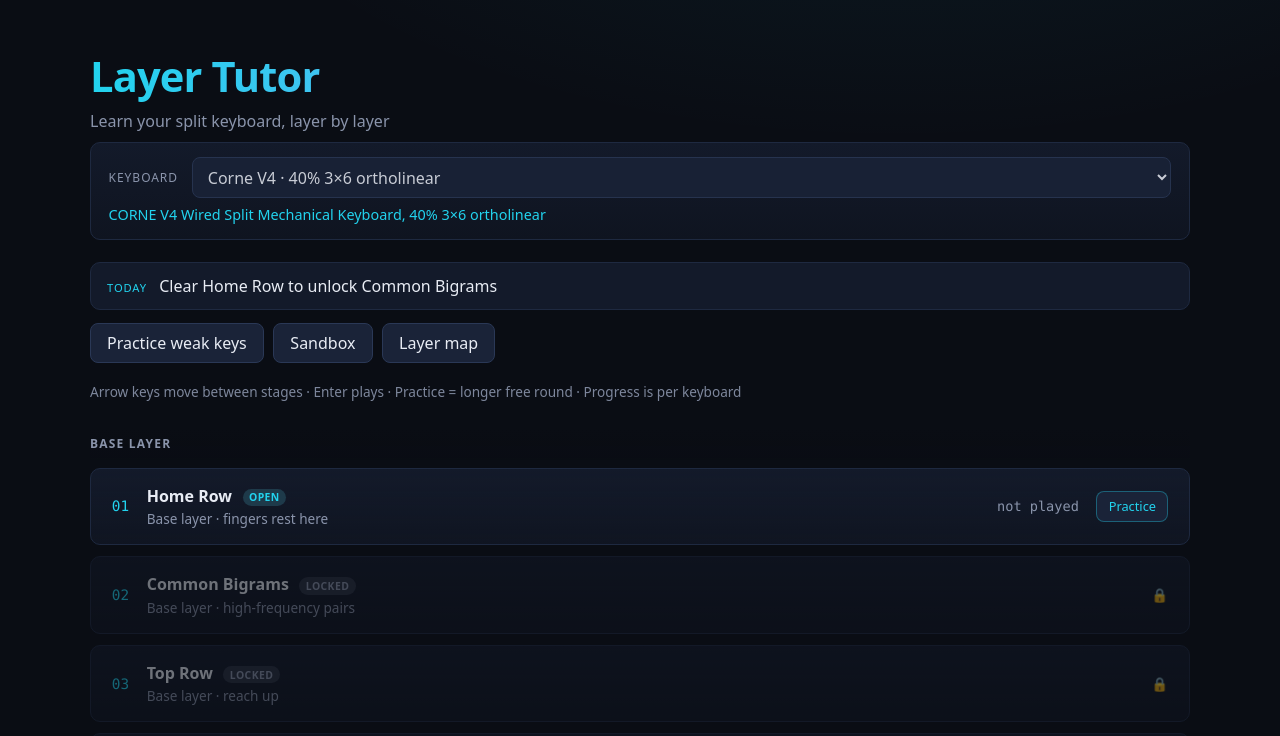
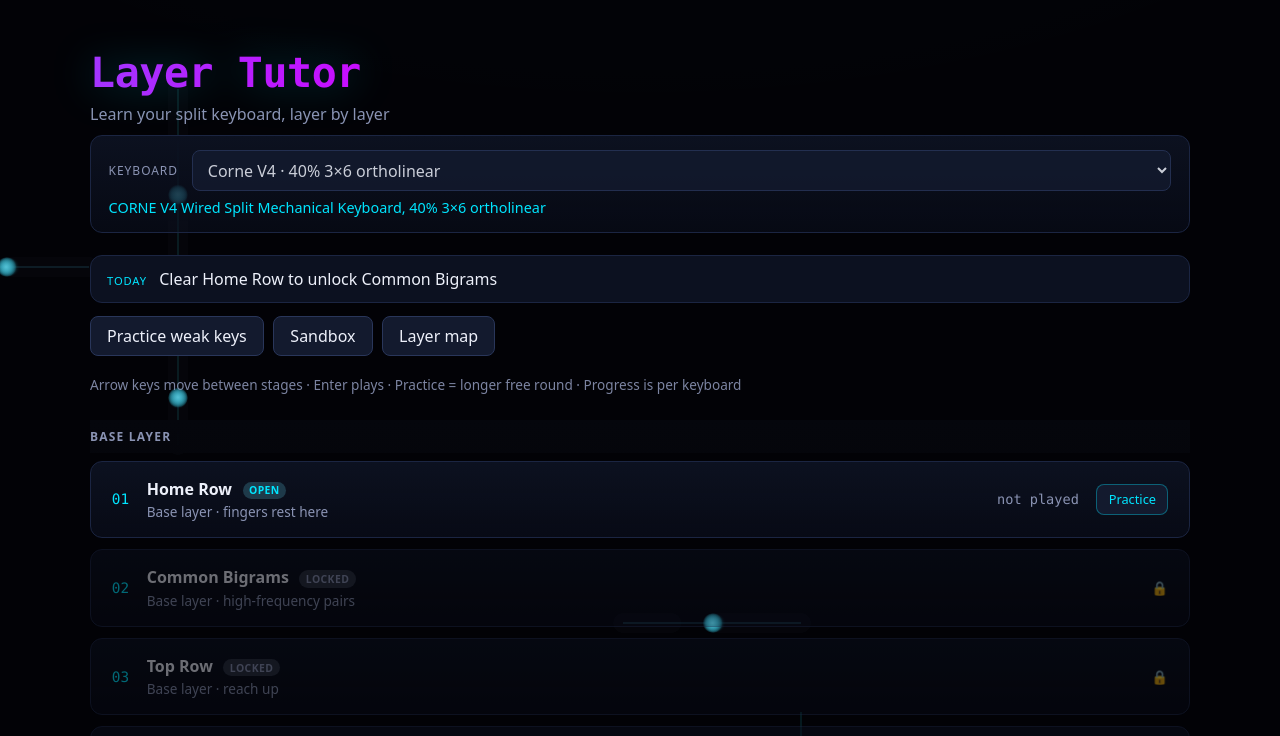
Before and after one commit to thebiglaskowski/layer-tutor, a website with bundled scripts: page typing-tutor/index.html in a window 1280 px wide. Both pictures are taken after a click on the button "Skip intro". Shown: the top 736 px of the page. Built offline with nearby package versions, Linux system fonts and the light colour scheme.

Commit message:
feat: electric-neon redesign with Signal Trace canvas effects
Push the palette to true neon saturation (cyan/green/amber/magenta/
crimson) and deepen the dark theme, then add one disciplined signature:
an ambient circuit-trace canvas behind the app plus a reactive pulse
that fires from each typed key toward its half's controller point,
colored by layer, with a short-circuit crackle on misses. Literalizes
the app's own teaching model (a keystroke is a signal through the
matrix) rather than decorating on top of it.

Co-Authored-By: Claude Sonnet 5 <noreply@anthropic.com>

```diff
--- a/typing-tutor/index.html
+++ b/typing-tutor/index.html
@@ -14,6 +14,9 @@
 <body>
   <a class="skip-link" href="#app">Skip to content</a>
   <div id="aria-live" class="sr-only" aria-live="polite" aria-atomic="true"></div>
+
+  <canvas id="fx-ambient" class="fx-canvas" aria-hidden="true"></canvas>
+  <canvas id="fx-signal" class="fx-canvas" aria-hidden="true"></canvas>
 
   <main id="app">
     <!-- ========== ONBOARDING ========== -->
--- /dev/null
+++ b/typing-tutor/js/canvasEffects.js
@@ -0,0 +1,275 @@
+// "Signal Trace" canvas effects: the app's one visual signature.
+//
+// Layer Tutor teaches that a keystroke is a signal traveling a keyboard
+// matrix to the controller. This module makes that literal:
+//  - an ambient canvas draws a sparse, slow-pulsing circuit-trace field
+//    behind the whole app (bright on idle screens, dimmed during typing
+//    so it never competes with focus)
+//  - a reactive overlay canvas fires a signal pulse from the key just
+//    typed toward its half's controller point, colored by the active
+//    layer; wrong keys get a red short-circuit crackle instead
+//
+// DOM/canvas access lives here by design, alongside keyboardRenderer.js
+// and ui.js. Pure state (traces, sparks) is closed over per module since
+// there is only ever one app instance on screen.
+
+const REDUCE_MOTION_CLASS = 'reduce-motion';
+
+let ambientCanvas = null;
+let signalCanvas = null;
+let ambientCtx = null;
+let signalCtx = null;
+let dpr = 1;
+let traces = [];
+let sparks = [];
+let rafId = null;
+let lastFrame = 0;
+
+function reducedMotion() {
+  return document.documentElement.classList.contains(REDUCE_MOTION_CLASS);
+}
+
+function sizeCanvas(canvas) {
+  const w = window.innerWidth;
+  const h = window.innerHeight;
+  dpr = Math.min(2, window.devicePixelRatio || 1);
+  canvas.width = Math.round(w * dpr);
+  canvas.height = Math.round(h * dpr);
+  const ctx = canvas.getContext('2d');
+  ctx.setTransform(dpr, 0, 0, dpr, 0, 0);
+  return { w, h, ctx };
+}
+
+const TRACE_HUES = [
+  { hue: 189, weight: 0.7 }, // accent cyan — base signal
+  { hue: 291, weight: 0.15 }, // shift violet
+  { hue: 38, weight: 0.15 }, // hold amber
+];
+
+function pickHue() {
+  const r = Math.random();
+  let acc = 0;
+  for (const t of TRACE_HUES) {
+    acc += t.weight;
+    if (r <= acc) return t.hue;
+  }
+  return TRACE_HUES[0].hue;
+}
+
+/** Build a sparse field of rectilinear PCB-style traces sized to the viewport. */
+function generateTraces(w, h) {
+  const grid = Math.max(64, Math.round(Math.min(w, h) / 9));
+  const count = Math.round((w * h) / (grid * grid * 26));
+  const next = [];
+  for (let i = 0; i < count; i++) {
+    const x0 = Math.round((Math.random() * w) / grid) * grid;
+    const y0 = Math.round((Math.random() * h) / grid) * grid;
+    const legs = 1 + Math.floor(Math.random() * 2);
+    const pts = [[x0, y0]];
+    let [x, y] = [x0, y0];
+    for (let l = 0; l < legs; l++) {
+      const horizontal = Math.random() < 0.5;
+      const dist = grid * (1 + Math.floor(Math.random() * 4));
+      x = horizontal ? x + (Math.random() < 0.5 ? dist : -dist) : x;
+      y = horizontal ? y : y + (Math.random() < 0.5 ? dist : -dist);
+      pts.push([x, y]);
+    }
+    next.push({
+      pts,
+      hue: pickHue(),
+      phase: Math.random(),
+      speed: 0.05 + Math.random() * 0.06,
+    });
+  }
+  traces = next;
+}
+
+function pathLength(pts) {
+  let total = 0;
+  for (let i = 1; i < pts.length; i++) {
+    total += Math.hypot(pts[i][0] - pts[i - 1][0], pts[i][1] - pts[i - 1][1]);
+  }
+  return total;
+}
+
+function pointAt(pts, t) {
+  const total = pathLength(pts);
+  let target = t * total;
+  for (let i = 1; i < pts.length; i++) {
+    const segLen = Math.hypot(pts[i][0] - pts[i - 1][0], pts[i][1] - pts[i - 1][1]);
+    if (target <= segLen || i === pts.length - 1) {
+      const frac = segLen ? target / segLen : 0;
+      return [
+        pts[i - 1][0] + (pts[i][0] - pts[i - 1][0]) * frac,
+        pts[i - 1][1] + (pts[i][1] - pts[i - 1][1]) * frac,
+      ];
+    }
+    target -= segLen;
+  }
+  return pts[pts.length - 1];
+}
+
+function drawAmbient(w, h, dt) {
+  ambientCtx.setTransform(dpr, 0, 0, dpr, 0, 0);
+  ambientCtx.fillStyle = 'rgba(5, 6, 12, 0.22)';
+  ambientCtx.fillRect(0, 0, w, h);
+
+  for (const t of traces) {
+    ambientCtx.strokeStyle = `hsl(${t.hue} 70% 55% / 0.07)`;
+    ambientCtx.lineWidth = 1;
+    ambientCtx.beginPath();
+    ambientCtx.moveTo(t.pts[0][0], t.pts[0][1]);
+    for (let i = 1; i < t.pts.length; i++) ambientCtx.lineTo(t.pts[i][0], t.pts[i][1]);
+    ambientCtx.stroke();
+
+    t.phase = (t.phase + t.speed * dt) % 1;
+    const [px, py] = pointAt(t.pts, t.phase);
+    const grad = ambientCtx.createRadialGradient(px, py, 0, px, py, 10);
+    grad.addColorStop(0, `hsl(${t.hue} 100% 70% / 0.9)`);
+    grad.addColorStop(1, `hsl(${t.hue} 100% 60% / 0)`);
+    ambientCtx.fillStyle = grad;
+    ambientCtx.beginPath();
+    ambientCtx.arc(px, py, 10, 0, Math.PI * 2);
+    ambientCtx.fill();
+  }
+}
+
+function drawSignal(w, h) {
+  signalCtx.setTransform(dpr, 0, 0, dpr, 0, 0);
+  signalCtx.clearRect(0, 0, w, h);
+  signalCtx.globalCompositeOperation = 'lighter';
+
+  sparks = sparks.filter((s) => performance.now() - s.start < s.duration);
+  for (const s of sparks) {
+    const t = Math.min(1, (performance.now() - s.start) / s.duration);
+    if (s.kind === 'signal') {
+      const eased = 1 - (1 - t) * (1 - t);
+      const x = s.x0 + (s.x1 - s.x0) * eased;
+      const y = s.y0 + (s.y1 - s.y0) * eased - Math.sin(eased * Math.PI) * 18;
+      const fade = 1 - t;
+      signalCtx.strokeStyle = `hsl(${s.hue} 100% 65% / ${0.5 * fade})`;
+      signalCtx.lineWidth = 2;
+      signalCtx.beginPath();
+      signalCtx.moveTo(s.x0, s.y0);
+      signalCtx.quadraticCurveTo(s.x0 + (x - s.x0) * 0.5, s.y0 - 18, x, y);
+      signalCtx.stroke();
+      const grad = signalCtx.createRadialGradient(x, y, 0, x, y, 9);
+      grad.addColorStop(0, `hsl(${s.hue} 100% 75% / ${0.95 * fade})`);
+      grad.addColorStop(1, `hsl(${s.hue} 100% 65% / 0)`);
+      signalCtx.fillStyle = grad;
+      signalCtx.beginPath();
+      signalCtx.arc(x, y, 9, 0, Math.PI * 2);
+      signalCtx.fill();
+    } else {
+      // short-circuit crackle: jittery red spikes radiating from the key
+      const fade = 1 - t;
+      for (const a of s.angles) {
+        const len = s.r * (0.5 + t * 0.5);
+        const jx = s.x + Math.cos(a) * len + (Math.random() - 0.5) * 4;
+        const jy = s.y + Math.sin(a) * len + (Math.random() - 0.5) * 4;
+        signalCtx.strokeStyle = `hsl(${s.hue} 100% 60% / ${0.8 * fade})`;
+        signalCtx.lineWidth = 1.5;
+        signalCtx.beginPath();
+        signalCtx.moveTo(s.x, s.y);
+        signalCtx.lineTo(jx, jy);
+        signalCtx.stroke();
+      }
+    }
+  }
+  signalCtx.globalCompositeOperation = 'source-over';
+}
+
+function tick(now) {
+  if (reducedMotion() || document.hidden) {
+    rafId = null;
+    return;
+  }
+  const dt = lastFrame ? Math.min(0.05, (now - lastFrame) / 1000) : 0.016;
+  lastFrame = now;
+  const w = window.innerWidth;
+  const h = window.innerHeight;
+  drawAmbient(w, h, dt);
+  drawSignal(w, h);
+  rafId = requestAnimationFrame(tick);
+}
+
+function ensureLoop() {
+  if (rafId == null && !reducedMotion() && !document.hidden) {
+    lastFrame = 0;
+    rafId = requestAnimationFrame(tick);
+  }
+}
+
+function handleResize() {
+  if (!ambientCanvas) return;
+  const { w, h, ctx: actx } = sizeCanvas(ambientCanvas);
+  ambientCtx = actx;
+  const { ctx: sctx } = sizeCanvas(signalCanvas);
+  signalCtx = sctx;
+  generateTraces(w, h);
+}
+
+/** Mount the two effect canvases. Call once at startup. */
+export function initEffects() {
+  ambientCanvas = document.getElementById('fx-ambient');
+  signalCanvas = document.getElementById('fx-signal');
+  if (!ambientCanvas || !signalCanvas) return;
+
+  handleResize();
+  window.addEventListener('resize', handleResize);
+  document.addEventListener('visibilitychange', () => {
+    if (!document.hidden) ensureLoop();
+  });
+  window
+    .matchMedia('(prefers-reduced-motion: reduce)')
+    .addEventListener?.('change', () => ensureLoop());
+
+  ensureLoop();
+}
+
+/**
+ * Dim the ambient field during active typing so it never competes with the
+ * prompt, and let it shine on idle/menu/results screens.
+ */
+export function setAmbientForScreen(screenId) {
+  if (!ambientCanvas) return;
+  ambientCanvas.style.opacity = screenId === 'screen-game' ? '0.16' : '0.85';
+}
+
+const LAYER_HUE = { 0: 189, 1: 38, 2: 291 };
+
+/** Fire a signal pulse from the just-typed key toward its half's controller point. */
+export function signalFromKey(keyInfo, layer = 0) {
+  if (!signalCtx || reducedMotion() || !keyInfo?.rect) return;
+  const { rect, halfRect } = keyInfo;
+  const x0 = rect.left + rect.width / 2;
+  const y0 = rect.top + rect.height / 2;
+  const x1 = halfRect ? halfRect.left + halfRect.width / 2 : x0;
+  const y1 = halfRect ? halfRect.bottom - 8 : y0 + 40;
+  sparks.push({
+    kind: 'signal',
+    x0, y0, x1, y1,
+    hue: LAYER_HUE[layer] ?? LAYER_HUE[0],
+    start: performance.now(),
+    duration: 420,
+  });
+  ensureLoop();
+}
+
+/** Fire a short-circuit crackle at a mis-hit key. */
+export function shortCircuitAtKey(keyInfo) {
+  if (!signalCtx || reducedMotion() || !keyInfo?.rect) return;
+  const { rect } = keyInfo;
+  const angles = Array.from({ length: 6 }, () => Math.random() * Math.PI * 2);
+  sparks.push({
+    kind: 'crackle',
+    x: rect.left + rect.width / 2,
+    y: rect.top + rect.height / 2,
+    r: Math.max(rect.width, rect.height) * 0.6,
+    angles,
+    hue: 350,
+    start: performance.now(),
+    duration: 260,
+  });
+  ensureLoop();
+}
--- a/typing-tutor/js/main.js
+++ b/typing-tutor/js/main.js
@@ -14,6 +14,7 @@ import { createStorage } from './storage.js';
 import { renderKeyboard, renderHeatmapBoard } from './keyboardRenderer.js';
 import * as sound from './sound.js';
 import * as ui from './ui.js';
+import { initEffects, signalFromKey, shortCircuitAtKey } from './canvasEffects.js';
 
 const storage = createStorage(STAGES.map((s) => s.id), globalThis.localStorage, {
   defaultBoardId: DEFAULT_BOARD_ID,
@@ -341,6 +342,8 @@ function sandboxType(ch) {
   if (sandboxLoad) {
     const target = sandboxLoad[sandboxCursor];
     if (ch === target) {
+      const hitTarget = activeBoard.charToKey(ch);
+      if (hitTarget) signalFromKey(sandboxKb?.getKeyRect(hitTarget.keyId), hitTarget.layer);
       sandboxCursor += 1;
       renderSandboxPrompt();
       sound.playCorrect();
@@ -351,6 +354,8 @@ function sandboxType(ch) {
     } else {
       sound.playError();
       sandboxKb?.flashWrong(ch, (c) => activeBoard.charToKey(c));
+      const wrongTarget = activeBoard.charToKey(ch);
+      if (wrongTarget) shortCircuitAtKey(sandboxKb?.getKeyRect(wrongTarget.keyId));
     }
     const nextCh = sandboxLoad ? sandboxLoad[sandboxCursor] : ch;
     const t = activeBoard.charToKey(nextCh);
@@ -368,6 +373,7 @@ function sandboxType(ch) {
   prompt.textContent += ch === ' ' ? '·' : ch;
   if (prompt.textContent.length > 80) prompt.textContent = prompt.textContent.slice(-60);
   const t = activeBoard.charToKey(ch);
+  if (t) signalFromKey(sandboxKb?.getKeyRect(t.keyId), t.layer);
   sandboxKb?.highlightTarget(t, { fullLayerMap: settings().fullLayerMap !== false });
   const tip = document.getElementById('sandbox-tip');
   if (tip) tip.textContent = contextualTip(ch, (c) => activeBoard.charToKey(c), '');
@@ -477,14 +483,18 @@ document.addEventListener('keydown', (e) => {
   e.stopPropagation();
   ui.focusTypingSurface();
 
+  const typedTarget = activeBoard.charToKey(ch);
   const result = handleKey(game, ch, now());
   if (result === 'error') {
     sound.playError();
     ui.flashError();
     kb?.flashWrong(ch, (c) => activeBoard.charToKey(c));
+    const wrongTarget = activeBoard.charToKey(ch);
+    if (wrongTarget) shortCircuitAtKey(kb?.getKeyRect(wrongTarget.keyId));
     ui.renderLiveStats(stats(game, now()), `${game.itemIndex + 1}/${game.items.length}`, stage?._wpmGoal || 0);
     return;
   }
+  if (typedTarget) signalFromKey(kb?.getKeyRect(typedTarget.keyId), typedTarget.layer);
   if (result === 'done') {
     finishStage();
     return;
@@ -693,4 +703,6 @@ if (window.matchMedia('(prefers-reduced-motion: reduce)').matches) {
   document.documentElement.classList.add('reduce-motion');
 }
 
+initEffects();
+
 goMenu();
--- a/typing-tutor/js/ui.js
+++ b/typing-tutor/js/ui.js
@@ -2,6 +2,7 @@
 
 import { STAGES, TRACK_META, FLUENT_WPM, PASS_ACCURACY, todaysFocus } from './lessons.js';
 import { boardFullLabel, boardLabel } from './boards/index.js';
+import { setAmbientForScreen } from './canvasEffects.js';
 
 const SCREENS = [
   'screen-menu', 'screen-game', 'screen-results',
@@ -18,6 +19,7 @@ export function showScreen(id) {
     el.classList.toggle('hidden', !on);
     el.setAttribute('aria-hidden', on ? 'false' : 'true');
   }
+  setAmbientForScreen(id);
   requestAnimationFrame(() => {
     if (id === 'screen-menu') {
       document.querySelector('.stage-card:not(.locked)')?.focus();
--- a/typing-tutor/style.css
+++ b/typing-tutor/style.css
@@ -1,17 +1,17 @@
 :root {
-  --bg: #0a0d14;
-  --panel: #131a2a;
-  --panel-edge: #1e2940;
-  --key: #1a2338;
-  --key-edge: #2a3856;
-  --text: #e8ecf4;
-  --text-dim: #8a94ab;
-  --accent: #22d3ee;
-  --correct: #34d399;
-  --hold: #fbbf24;
-  --shift: #a78bfa;
-  --error: #f87171;
-  --radius: 10px;
+  --bg: #05060c;
+  --panel: #0c1120;
+  --panel-edge: #1b2542;
+  --key: #131a2e;
+  --key-edge: #29365a;
+  --text: #edf0fa;
+  --text-dim: #8a93b3;
+  --accent: #00e5ff;
+  --correct: #22ff88;
+  --hold: #ffb200;
+  --shift: #d400ff;
+  --error: #ff1f4c;
+  --radius: 12px;
   /* System stacks only — PWA works offline without webfont fetches */
   --mono: ui-monospace, 'Cascadia Code', 'SF Mono', Menlo, Consolas, monospace;
   --sans: system-ui, -apple-system, 'Segoe UI', Roboto, Ubuntu, Cantarell, sans-serif;
@@ -33,16 +33,27 @@
 body {
   font-family: var(--sans);
   background:
-    radial-gradient(1200px 600px at 70% -10%, rgba(34, 211, 238, 0.08), transparent 60%),
-    radial-gradient(900px 500px at 10% 110%, rgba(251, 191, 36, 0.05), transparent 60%),
+    radial-gradient(1400px 700px at 50% -15%, rgba(0, 229, 255, 0.05), transparent 62%),
     var(--bg);
   color: var(--text);
   min-height: 100vh;
   display: flex;
   justify-content: center;
+  position: relative;
+  overflow-x: hidden;
 }
 
-#app { width: min(1100px, 94vw); padding: 3rem 0 4rem; }
+.fx-canvas {
+  position: fixed;
+  inset: 0;
+  width: 100vw;
+  height: 100vh;
+  pointer-events: none;
+}
+#fx-ambient { z-index: 0; transition: opacity 0.6s ease; }
+#fx-signal { z-index: 15; }
+
+#app { position: relative; z-index: 1; width: min(1100px, 94vw); padding: 3rem 0 4rem; }
 .hidden { display: none !important; }
 .screen { animation: fadeIn 0.25s ease; position: relative; }
 @keyframes fadeIn { from { opacity: 0; transform: translateY(6px); } }
@@ -54,9 +65,17 @@ body {
 
 /* ---------- menu ---------- */
 h1 {
-  font-size: 2.6rem; font-weight: 800; letter-spacing: -0.02em;
-  background: linear-gradient(90deg, var(--accent), #a78bfa);
+  font-family: var(--mono);
+  font-size: 2.6rem; font-weight: 800; letter-spacing: -0.01em;
+  background: linear-gradient(100deg, var(--accent) 0%, var(--shift) 65%, var(--accent) 100%);
+  background-size: 220% auto;
   -webkit-background-clip: text; background-clip: text; color: transparent;
+  filter: drop-shadow(0 0 20px rgba(0, 229, 255, 0.3));
+  animation: signalDrift 7s ease-in-out infinite;
+}
+@keyframes signalDrift {
+  0%, 100% { background-position: 0% center; }
+  50% { background-position: 100% center; }
 }
 .subtitle { color: var(--text-dim); margin: 0.4rem 0 0.6rem; }
 .menu-help { color: var(--text-dim); font-size: 0.85rem; margin-bottom: 1.6rem; opacity: 0.9; }
@@ -66,7 +85,7 @@ h1 {
   grid-template-columns: auto 1fr;
   gap: 0.45rem 0.85rem;
   align-items: center;
-  background: linear-gradient(180deg, var(--panel), rgba(19, 26, 42, 0.55));
+  background: linear-gradient(180deg, var(--panel), rgba(12, 17, 32, 0.55));
   border: 1px solid var(--panel-edge);
   border-radius: var(--radius);
   padding: 0.9rem 1.1rem;
@@ -116,7 +135,7 @@ h1 {
 .stage-list-ol { list-style: none; display: grid; gap: 0.7rem; }
 .stage-card {
   display: flex; align-items: center; gap: 1.1rem;
-  background: linear-gradient(180deg, var(--panel), rgba(19, 26, 42, 0.6));
+  background: linear-gradient(180deg, var(--panel), rgba(12, 17, 32, 0.6));
   border: 1px solid var(--panel-edge);
   border-radius: var(--radius);
   padding: 1rem 1.3rem;
@@ -127,7 +146,7 @@ h1 {
 .stage-card:focus-visible:not(.locked) {
   transform: translateY(-2px);
   border-color: var(--accent);
-  box-shadow: 0 8px 30px rgba(34, 211, 238, 0.12);
+  box-shadow: 0 8px 30px rgba(0, 229, 255, 0.12);
 }
 .stage-card.locked { opacity: 0.45; cursor: default; }
 .stage-num { font-family: var(--mono); color: var(--accent); font-size: 0.9rem; }
@@ -155,7 +174,7 @@ h1 {
   padding: 0.35rem 0.7rem;
   flex-shrink: 0;
   color: var(--accent);
-  border-color: rgba(34, 211, 238, 0.35);
+  border-color: rgba(0, 229, 255, 0.35);
 }
 
 .menu-actions {
@@ -169,7 +188,7 @@ h1 {
 #btn-reset.armed {
   border-color: var(--error);
   color: var(--error);
-  box-shadow: 0 0 16px rgba(248, 113, 113, 0.15);
+  box-shadow: 0 0 16px rgba(255, 31, 76, 0.15);
 }
 
 #btn-sound { font-size: 0.85rem; color: var(--text-dim); }
@@ -205,7 +224,7 @@ button {
   border-radius: 8px; padding: 0.5rem 1rem; cursor: pointer;
   transition: border-color 0.15s ease, box-shadow 0.15s ease;
 }
-button:hover { border-color: var(--accent); box-shadow: 0 0 16px rgba(34, 211, 238, 0.15); }
+button:hover { border-color: var(--accent); box-shadow: 0 0 16px rgba(0, 229, 255, 0.15); }
 
 #prompt {
   font-family: var(--mono); font-size: 2.2rem; letter-spacing: 0.06em;
@@ -215,7 +234,7 @@ button:hover { border-color: var(--accent); box-shadow: 0 0 16px rgba(34, 211, 2
   border-radius: 8px;
 }
 #prompt:focus-visible {
-  box-shadow: 0 0 0 2px rgba(34, 211, 238, 0.35);
+  box-shadow: 0 0 0 2px rgba(0, 229, 255, 0.35);
 }
 .ch { display: inline-block; min-width: 0.6ch; transition: color 0.1s ease; }
 .ch.typed { color: var(--correct); }
@@ -278,30 +297,30 @@ button:hover { border-color: var(--accent); box-shadow: 0 0 16px rgba(34, 211, 2
 .kb-key.kb-layer-output .kb-legend { font-size: 1.05em; font-weight: 800; }
 /* Full plane mode: subtle ring so “you are on layer N” is obvious. */
 #keyboard.kb-showing-layer {
-  filter: drop-shadow(0 0 18px rgba(251, 191, 36, 0.12));
+  filter: drop-shadow(0 0 18px rgba(255, 178, 0, 0.12));
 }
 #keyboard.kb-showing-layer .kb-key.kb-layer-plane {
-  border-color: rgba(251, 191, 36, 0.35);
+  border-color: rgba(255, 178, 0, 0.35);
 }
 
 .kb-key.kb-target {
   --lift: -2px;
   background: var(--correct); color: #06281c; border-color: var(--correct);
-  box-shadow: 0 0 22px rgba(52, 211, 153, 0.55);
+  box-shadow: 0 0 22px rgba(34, 255, 136, 0.55);
   font-weight: 700;
 }
 .kb-key.kb-target .kb-legend,
 .kb-key.kb-target .kb-badge { color: #06281c; }
 .kb-key.kb-hold {
   background: var(--hold); color: #2d2005; border-color: var(--hold);
-  box-shadow: 0 0 22px rgba(251, 191, 36, 0.5);
+  box-shadow: 0 0 22px rgba(255, 178, 0, 0.5);
   font-weight: 700;
 }
 .kb-key.kb-hold .kb-legend,
 .kb-key.kb-hold .kb-badge { color: #2d2005; }
 .kb-key.kb-shift {
   background: var(--shift); color: #1e1035; border-color: var(--shift);
-  box-shadow: 0 0 22px rgba(167, 139, 250, 0.5);
+  box-shadow: 0 0 22px rgba(212, 0, 255, 0.5);
   font-weight: 700;
 }
 .kb-key.kb-shift .kb-legend,
@@ -326,7 +345,7 @@ button:hover { border-color: var(--accent); box-shadow: 0 0 16px rgba(34, 211, 2
 
 .pause-overlay {
   position: absolute; inset: 0;
-  background: rgba(6, 8, 14, 0.72);
+  background: rgba(5, 6, 12, 0.75);
   backdrop-filter: blur(4px);
   display: flex; align-items: center; justify-content: center;
   z-index: 20;
@@ -377,7 +396,7 @@ button:hover { border-color: var(--accent); box-shadow: 0 0 16px rgba(34, 211, 2
 .track-title {
   position: sticky; top: 0; z-index: 2;
   font-size: 0.75rem; text-transform: uppercase; letter-spacing: 0.1em;
-  color: var(--text-dim); background: linear-gradient(var(--bg), rgba(10,13,20,0.92));
+  color: var(--text-dim); background: linear-gradient(var(--bg), rgba(5,6,12,0.92));
   padding: 0.5rem 0; margin-bottom: 0.5rem;
 }
 .stage-list-ol { list-style: none; display: grid; gap: 0.7rem; }
@@ -396,7 +415,7 @@ button:hover { border-color: var(--accent); box-shadow: 0 0 16px rgba(34, 211, 2
 .heatmap-section { margin-top: 1.8rem; }
 .heatmap-board { margin: 0.8rem 0 1rem; transform: scale(0.55); transform-origin: top left; width: 180%; max-width: none; }
 .kb-heatmap-view { pointer-events: none; }
-.kb-heat { box-shadow: 0 0 14px rgba(248, 113, 113, calc(var(--heat, 0.2))) !important; background: linear-gradient(180deg, rgba(248,113,113,calc(var(--heat, 0.15))), #2c323d) !important; }
+.kb-heat { box-shadow: 0 0 14px rgba(255, 31, 76, calc(var(--heat, 0.2))) !important; background: linear-gradient(180deg, rgba(255, 31, 76,calc(var(--heat, 0.15))), #2c323d) !important; }
 
 .settings-panel { margin-top: 1.6rem; border: 1px solid var(--panel-edge); border-radius: var(--radius); padding: 0.8rem 1rem; }
 .settings-panel summary { cursor: pointer; color: var(--text-dim); font-size: 0.9rem; }
@@ -424,7 +443,7 @@ button:hover { border-color: var(--accent); box-shadow: 0 0 16px rgba(34, 211, 2
 }
 .hold-meter-label { font-size: 0.7rem; text-transform: uppercase; letter-spacing: 0.08em; color: var(--hold); }
 .hold-meter-track { flex: 1; height: 6px; background: var(--panel-edge); border-radius: 3px; overflow: hidden; }
-#hold-meter-fill { height: 100%; width: 100%; background: var(--hold); box-shadow: 0 0 10px rgba(251,191,36,0.5); }
+#hold-meter-fill { height: 100%; width: 100%; background: var(--hold); box-shadow: 0 0 10px rgba(255, 178, 0,0.5); }
 
 #live-acc.acc-good { color: var(--correct); }
 #live-acc.acc-mid { color: var(--hold); }
@@ -437,7 +456,7 @@ button:hover { border-color: var(--accent); box-shadow: 0 0 16px rgba(34, 211, 2
 .kb-focus-mode.kb-focus-expanded { transform: scale(1); opacity: 1; }
 .kb-collapsed { display: none !important; }
 .kb-home-ghost {
-  outline: 1px dashed rgba(34, 211, 238, 0.35);
+  outline: 1px dashed rgba(0, 229, 255, 0.35);
   outline-offset: -2px;
 }
 .kb-wrong-flash {
@@ -468,7 +487,7 @@ button:hover { border-color: var(--accent); box-shadow: 0 0 16px rgba(34, 211, 2
 
 .modal {
   position: fixed; inset: 0; z-index: 50;
-  background: rgba(6, 8, 14, 0.75); backdrop-filter: blur(4px);
+  background: rgba(5, 6, 12, 0.78); backdrop-filter: blur(4px);
   display: flex; align-items: center; justify-content: center; padding: 1rem;
 }
 .modal.hidden { display: none !important; }
--- a/typing-tutor/sw.js
+++ b/typing-tutor/sw.js
@@ -1,7 +1,7 @@
 // Offline support: network-first with cache fallback, so updates land
 // immediately when online and the app still works with no connection.
 // Bump CACHE when shipping a release so activate() drops the old bucket.
-const CACHE = 'layer-tutor-v8';
+const CACHE = 'layer-tutor-v9';
 const ASSETS = [
   './',
   './index.html',
@@ -16,6 +16,7 @@ const ASSETS = [
   './js/gameEngine.js',
   './js/storage.js',
   './js/keyboardRenderer.js',
+  './js/canvasEffects.js',
   './js/sound.js',
   './js/boards/index.js',
   './js/boards/corne-v4.js',
```
Also changed, not shown: AGENTS.md (+6 -4 lines), typing-tutor/js/keyboardRenderer.js (+11 -2 lines).
